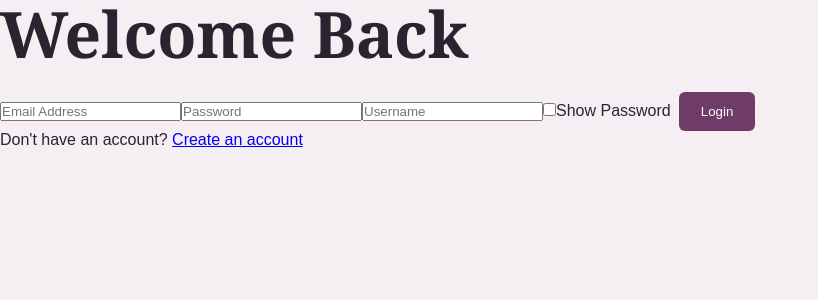
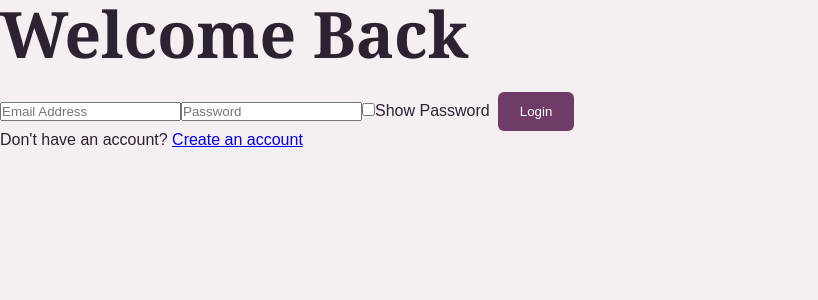
Before and after one commit to Michelle-ak11/MICORA, a React (Vite) app in the folder Frontend/micora/: page /login in a window 1280 px wide. Shown: the top 300 px of the page, without its empty margins (0-818 px from the left). Built offline with nearby package versions, Linux system fonts and the light colour scheme.

Commit message:
Remov ed username

```diff
--- a/Frontend/micora/src/Pages/Login.jsx
+++ b/Frontend/micora/src/Pages/Login.jsx
@@ -25,7 +25,7 @@ function Login() {
           maxLength={16}
           required
         />
-        <input type="username" placeholder="Username" required />
+
 
         <label>
           <input
```
